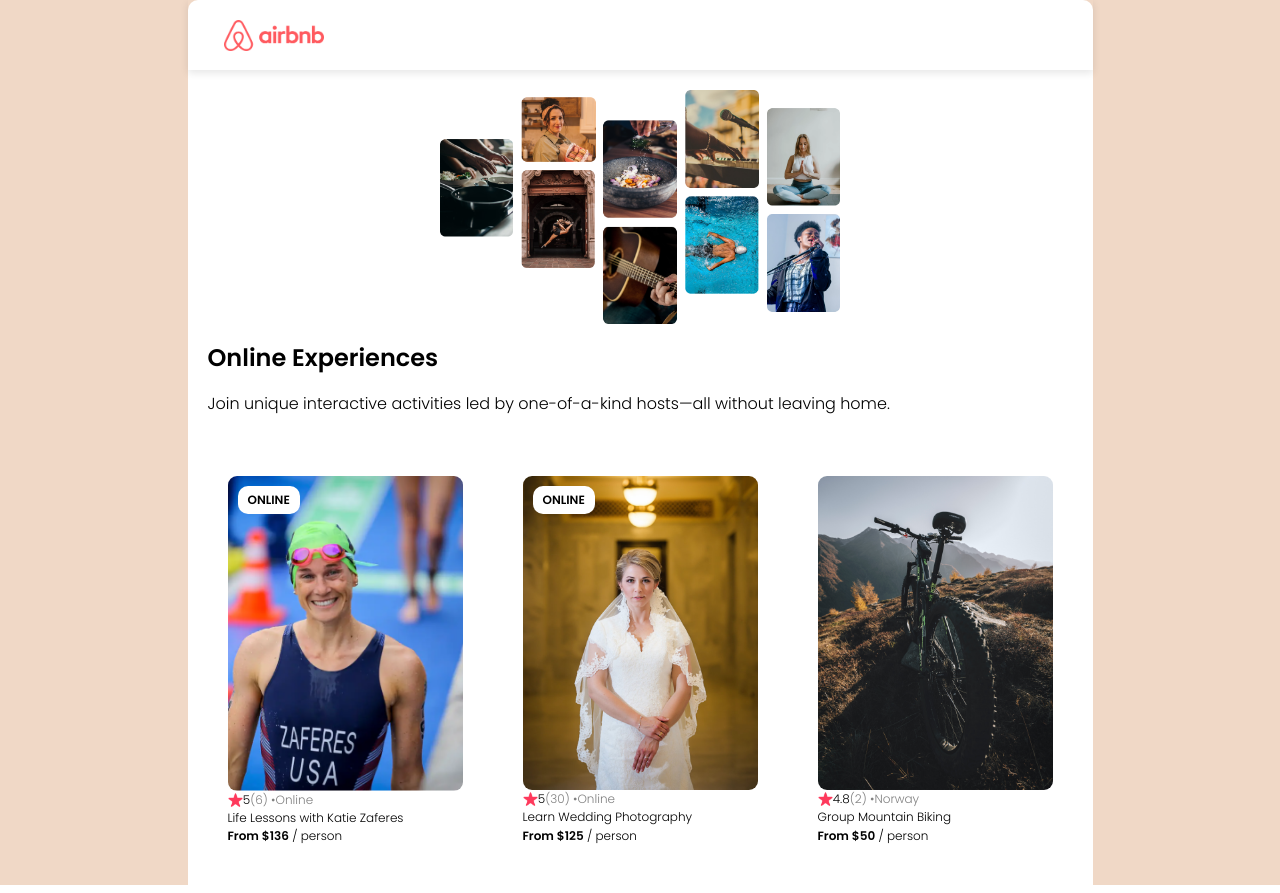
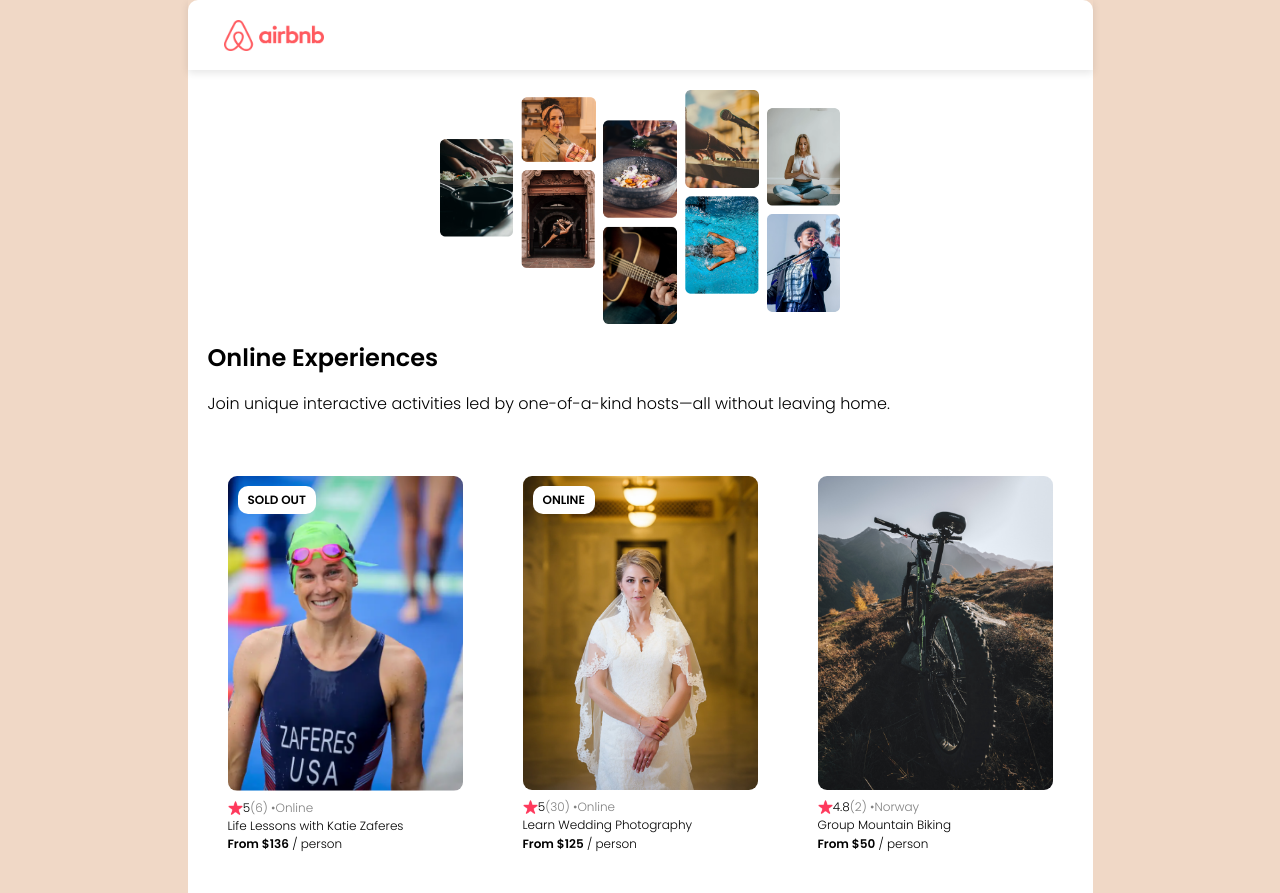
Before and after one commit to ioangheraszim/react-AirBnB-clone, a React (Vite) app: page / in a window 1280 px wide. Built offline with nearby package versions, Linux system fonts and the light colour scheme.

Commit message:
simplified the card component

```diff
--- a/src/App.jsx
+++ b/src/App.jsx
@@ -9,12 +9,8 @@ function App() {
   const theData = data.map(item => {
     return (
       <Card
-        img={item.coverImg}
-        price={item.price}
-        rating={item.stats.rating}
-        reviewCount={item.stats.reviewCount}
-        location={item.location}
-        title={item.title}
+      key={item.id}
+      item={item}
       />
     )
   })
--- a/src/components/Card.jsx
+++ b/src/components/Card.jsx
@@ -2,24 +2,24 @@ import React from "react";
 
 export default function Card(props) {
     let badgeText
-    if (props.openSpots === 0){
+    if (props.item.openSpots === 0){
         badgeText = "SOLD OUT"
-    } else if (props.location === "Online"){
+    } else if (props.item.location === "Online"){
         badgeText = "ONLINE"
     }
 
     return (
         <section className="card">
             {badgeText && <div className="card-badge">{badgeText}</div>}
-            <img src={`./src/assets/${props.img}`} className="card-image" />
+            <img src={`./src/assets/${props.item.coverImg}`} className="card-image" />
             <div className="card-stats">
                 <img src="../src/assets/star.png" className="card-star"/>
-                <span>{props.rating}</span>
-                <span className="grey">({props.reviewCount}) • </span>
-                <span className="grey">{props.location}</span>
+                <span>{props.item.stats.rating}</span>
+                <span className="grey">({props.item.stats.reviewCount}) • </span>
+                <span className="grey">{props.item.location}</span>
             </div>
-            <p className="card-title">{props.title}</p>
-            <p className="card-price"><span className="bold">From ${props.price}</span> / person</p>
+            <p className="card-title">{props.item.title}</p>
+            <p className="card-price"><span className="bold">From ${props.item.price}</span> / person</p>
         </section>
     )
 }
--- a/styles.css
+++ b/styles.css
@@ -72,11 +72,13 @@ body {
 .container .cards-list .card .card-stats {
   display: flex;
   align-items: center;
+  margin-top: 0.5rem;
 }
 .container .cards-list .card .card-stats .card-star {
   height: 14px;
 }
 .container .cards-list .card .card-title {
+  margin-top: auto;
   overflow: hidden;
   text-overflow: ellipsis;
 }
--- a/styles.scss
+++ b/styles.scss
@@ -83,6 +83,7 @@ body {
             .card-stats {
                 display: flex;
                 align-items: center;
+                margin-top: .5rem;
 
                 .card-star {
                     height: 14px;
@@ -90,6 +91,7 @@ body {
             }
 
             .card-title {
+                margin-top: auto;
                 overflow: hidden;
                 text-overflow: ellipsis;
             }
```
Also changed, not shown: 1 other file (tests, documents, lock files or other folders).
